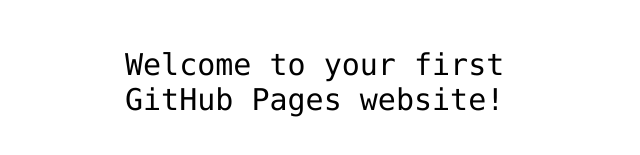
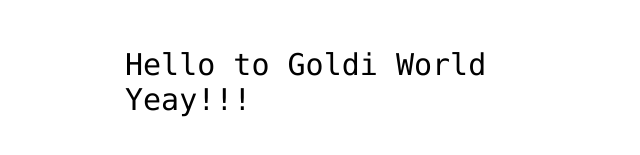
Before and after one commit to GChan-Ch/hello-world, a plain HTML site: page index.html in a window 1280 px wide. Shown: the part 341-496 px from the top of the page, without its empty margins (315-955 px from the left). Drawn offline with Linux system fonts and the light colour scheme.

Commit message:
edit output

```diff
--- a/index.html
+++ b/index.html
@@ -12,7 +12,7 @@
 <img src="https://octodex.github.com/images/daftpunktocat-thomas.gif" id="octocat" alt="octocat-gif" />
 
 <!-- Change this code here by copy and pasting your template on line 15 -->
-<p>Welcome to your first GitHub Pages website!</p>
+<p>Hello to Goldi World Yeay!!!</p>
 
 </body>
 </html>
```
